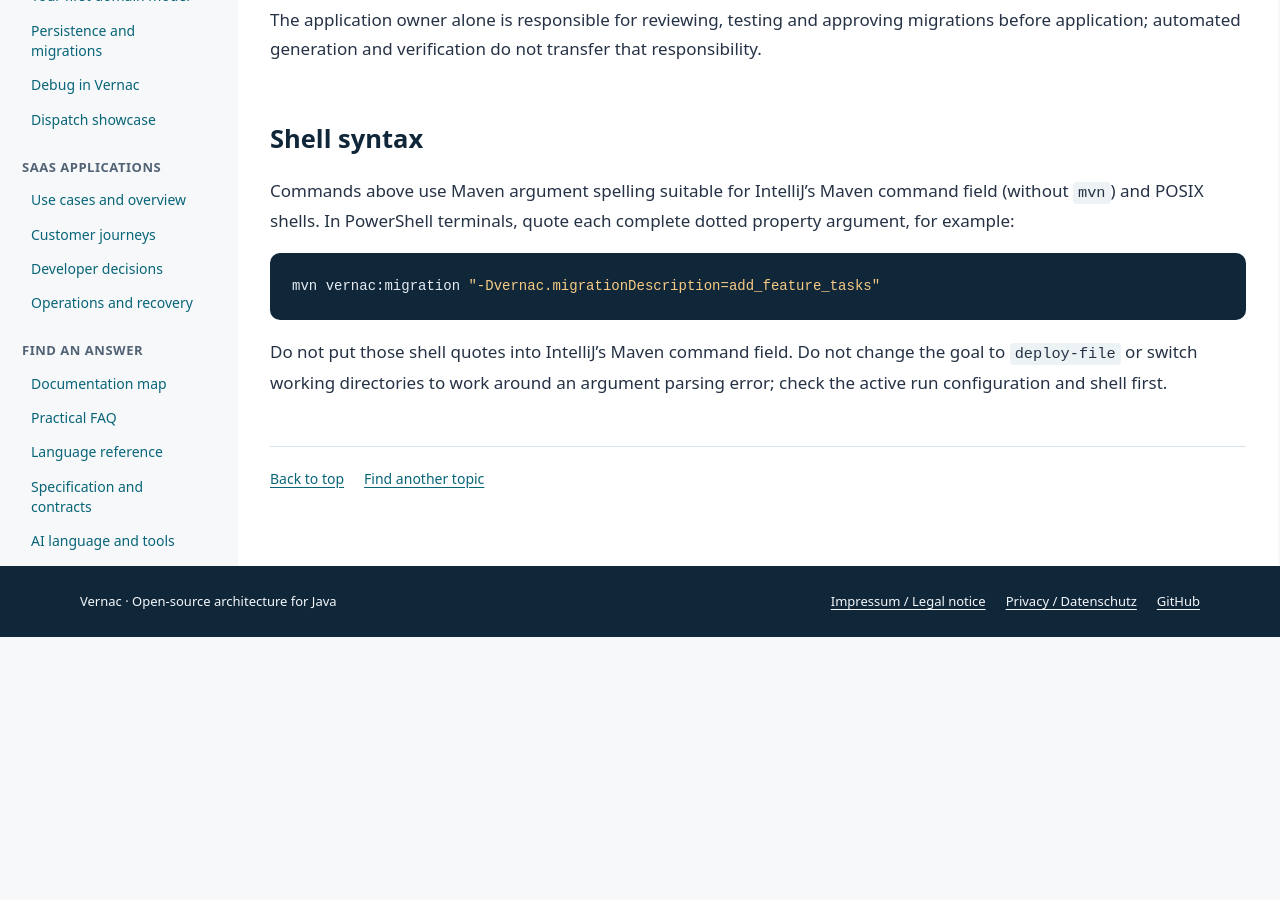
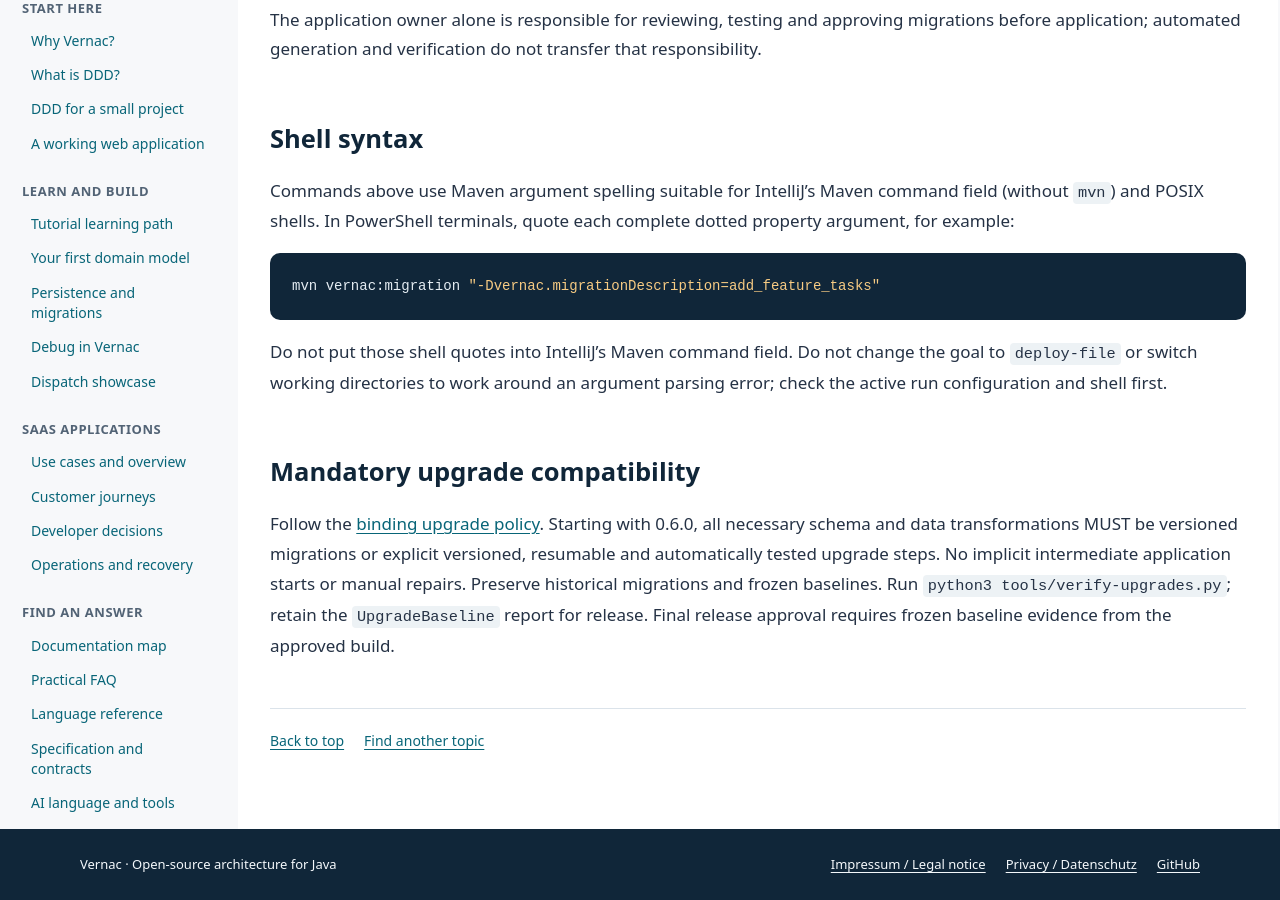
Before and after one commit to DannyReinhold/vernac, a Jekyll site: the page built from docs/ai-tools-reference.md, in a window 1280 px wide and 900 px high, scrolled down 3611 px. Built offline with Jekyll 4.4.1, drawn with Linux system fonts in a browser that asks for light colours; our own code applies the rules of GitHub Pages for plain Markdown files; before the commit the page ends 4248 px from its top, so only the background shows below that.

Commit message:
Establish mandatory upgrade policy and automated 0.6.0 baseline verification

```diff
--- a/docs/ai-tools-reference.md
+++ b/docs/ai-tools-reference.md
@@ -165,3 +165,13 @@ mvn vernac:migration "-Dvernac.migrationDescription=add_feature_tasks"
 Do not put those shell quotes into IntelliJ's Maven command field. Do not change
 the goal to `deploy-file` or switch working directories to work around an argument
 parsing error; check the active run configuration and shell first.
+
+
+## Mandatory upgrade compatibility
+
+Follow the [binding upgrade policy](development/upgrade-policy.md). Starting with 0.6.0, all necessary
+schema and data transformations MUST be versioned migrations or explicit versioned,
+resumable and automatically tested upgrade steps. No implicit intermediate application
+starts or manual repairs. Preserve historical migrations and frozen baselines. Run
+`python3 tools/verify-upgrades.py`; retain the `UpgradeBaseline` report for release.
+Final release approval requires frozen baseline evidence from the approved build.
```
